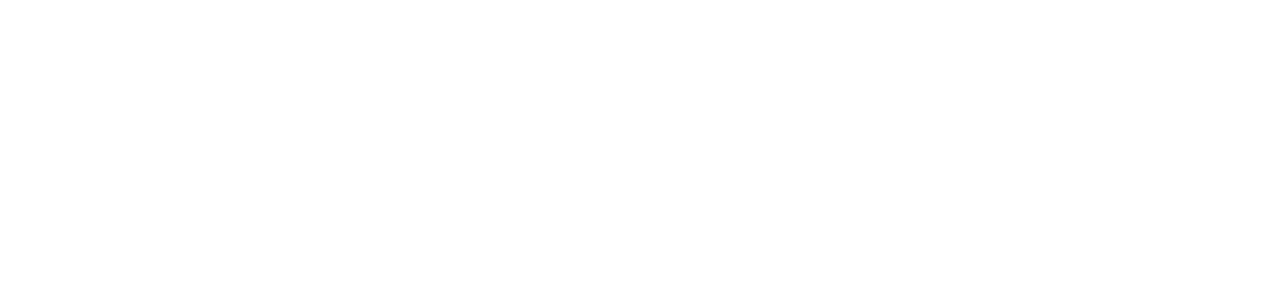
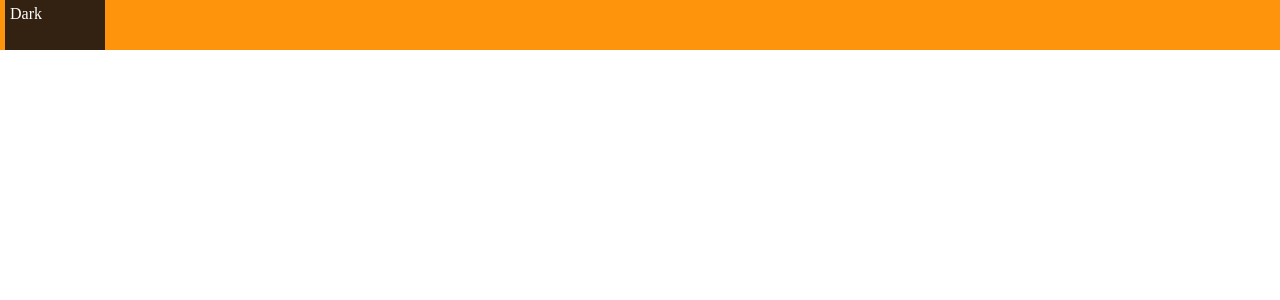
Before and after one commit to SystemsFailure/telegram-store-rep, a Vue app: page / in a window 1280 px wide. Shown: the top 300 px of the page. Built offline with nearby package versions, Linux system fonts and the light colour scheme.

Commit message:
00.1update2023

```diff
--- a/public/index.html
+++ b/public/index.html
@@ -1,5 +1,5 @@
 <!DOCTYPE html>
-<html lang="">
+<html>
   <head>
 
     <meta charset="utf-8">
--- a/src/App.vue
+++ b/src/App.vue
@@ -20,16 +20,33 @@
 }
 </script>
 
-<style scoped>
+<style>
+
+:root {
+    --color-orange-white: rgb(253, 148, 11);
+    --color-dark:rgb(0,0,0);
+    --color-text-wh: white;
+    --color-text-bk: black;
+}
+
 *{
+  padding: 0;
+  margin: 0;
   box-sizing: border-box;
 }
 
-#app {
-  -webkit-font-smoothing: antialiased;
-  -moz-osx-font-smoothing: grayscale;
-  text-align: center;
-  color: #2c3e50;
+body {
+  /* background-image: url(./assets/36548.jpg); */
+  background-repeat: no-repeat;
+  background-position: center center;
+  background-attachment: fixed;
+  -webkit-background-size: cover;
+  -moz-background-size: cover;
+  -o-background-size: cover;
+  background-size: cover;
+  overflow-y: hidden;
+  overflow-x: hidden;
+
 }
 
 .main-class {
--- /dev/null
+++ b/src/components/NavigationComp.vue
@@ -0,0 +1,53 @@
+<template>
+    <div class="main-class-nav-bar" id="navbar">
+        <div class="inner">
+            <div v-if="lightTheme" class="reverse-color-btn" @click="reverse(1)">Dark</div>
+            <div v-else class="reverse-color-btn" @click="reverse(0)">Dark</div>
+        </div>
+    </div>
+</template>
+<script>
+export default {
+    data() {
+        return {
+            lightTheme: true,
+        }
+    },
+
+    methods: {
+        reverse(val) {
+            let navbar = document.getElementById('navbar')
+            if(val === 1) {
+                navbar.style.setProperty('background-color', 'var(--color-dark)')
+                this.lightTheme = false
+            } else {
+                navbar.style.setProperty('background-color', 'var(--color-orange-white)')
+                this.lightTheme = true
+            }
+        },
+    }
+}
+</script>
+<style scoped>
+
+.main-class-nav-bar {
+    width: 100%;
+    position: fixed;
+    height: 50px;
+    top: 0;
+    padding: 5px;
+    background-color: var(--color-orange-white);
+    display: flex;
+    align-items: center;
+}
+
+.reverse-color-btn {
+    width: 100px;
+    height: 50px;
+    background-color: #321;
+    color: white;
+    padding: 5px;
+}
+
+
+</style>
--- a/src/pages/MainPageComp.vue
+++ b/src/pages/MainPageComp.vue
@@ -1,24 +1,29 @@
 <template>
     <div class="main-page-class">
-        MainPage
+        <NavigationComp></NavigationComp>
     </div>
 </template>
 <script>
+import NavigationComp from '@/components/NavigationComp.vue'
 export default {
     data() {
         return {
-
+            showNavComp: true,
         }
     },
+
+    components: {
+        NavigationComp
+    }
 }
 </script>
 <style scoped>
 
 .main-page-class {
     width: 100%;
-    height: 100%;
-    padding: 10px;
-    background: var(--tg-theme-bg-color);
+    height: 100vh;
+    /* padding-top: 50px; */
+    /* background: var(--tg-theme-bg-color); */
     color: white;
 }
 
```
Also changed, not shown: src/components/CatalogComp.vue (added).
